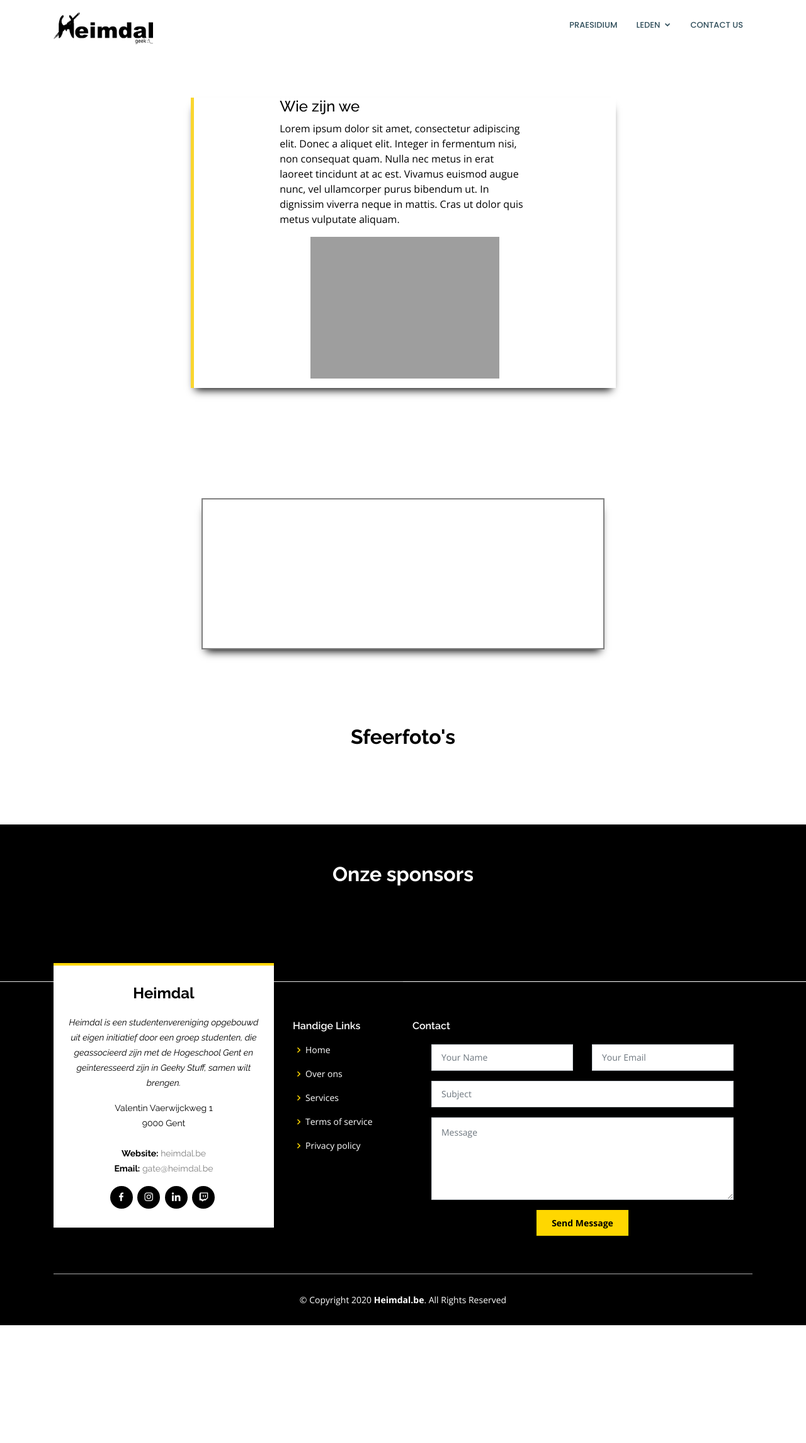
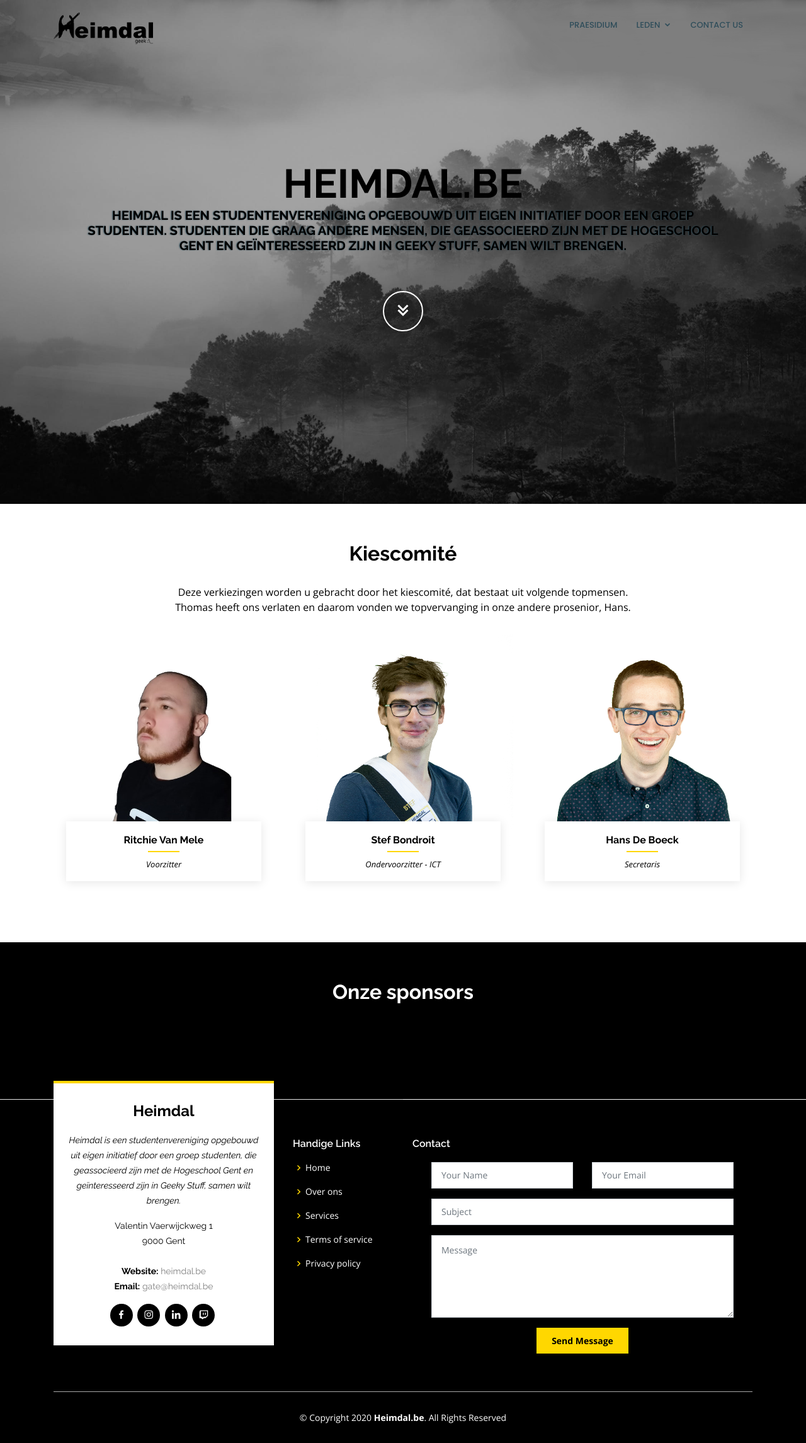
Before and after one commit to Heimdalbe/Jormungandr, a Django app: page / in a window 1280 px wide. Shown: the whole page at 63% size. Before the commit the page ends 2104 px from the top, so only its background shows below. Run offline with Django 3.2, Linux system fonts and the light colour scheme; data that the repository does not hold is empty; some libraries are stand-ins or nearby versions; grey boxes are pictures that could not be loaded.

Commit message:
herstel index

```diff
--- a/Jormungandr/context_processors.py
+++ b/Jormungandr/context_processors.py
@@ -12,8 +12,6 @@
     return {'sponsors': Sponsor.objects.all()}
 
 
-def cms(request):
-    return {'cms': list_to_dict(sorted(CMS.objects.all(), key=lambda s: s.displayorder))}
 
 
 def list_to_dict(pages: List[CMS]):
--- a/Jormungandr/settings/general.py
+++ b/Jormungandr/settings/general.py
@@ -68,7 +68,7 @@
                 'django.contrib.messages.context_processors.messages',
                 'Jormungandr.context_processors.contact_form',
                 'Jormungandr.context_processors.sponsors',
-                'Jormungandr.context_processors.cms'
+
             ],
         },
     },
--- a/Jormungandr/static/css/style.css
+++ b/Jormungandr/static/css/style.css
@@ -355,7 +355,7 @@
 #hero {
   width: 100%;
   height: 100vh;
-  /* background: url("../img/banner test.png") top center;*/
+  background: url("../img/banner test.png") top center;
   background-color: white;
 
   background-size: cover;
@@ -370,7 +370,7 @@
   right: 0;
   display: flex;
   justify-content: center;
-  /*align-items: center;*/
+  align-items: center;
   flex-direction: column;
   text-align: center;
 }
--- a/Jormungandr/templates/Jormungandr/index.html
+++ b/Jormungandr/templates/Jormungandr/index.html
@@ -2,141 +2,69 @@
 {% load static %}
 {% block title %} | Home{% endblock %}
 {% block banner %}
-<section id="" class="main-first">
-    <div class="" data-aos="fade-up">
-        <!--hero-container-->
-        <!--<p>[This site and its content are still under construction.]</p>-->
-        <!--<h1>Heimdal.be - By Students</h1>-->
-        <!--<h2>Heimdal is een studentenvereniging opgebouwd uit eigen initiatief door een groep studenten. Studenten die-->
-        <!--graag andere mensen, die geassocieerd zijn met de Hogeschool Gent en geïnteresseerd zijn in Geeky Stuff,-->
-        <!--samen wilt brengen.</h2>-->
-        <!--<a href="#team" class="btn-get-started scrollto"><i class="bx bx-chevrons-down"></i></a>-->
-
-
-        <div class="outer debug">
-            <div class="inner row justify-content-center">
-                <div class="col-sm-8 col-12">
-                    <h4>Wie zijn we</h4>
-                    <p> Lorem ipsum dolor sit amet, consectetur adipiscing elit. Donec a aliquet elit. Integer in
-                        fermentum
-                        nisi, non consequat quam. Nulla nec metus in erat laoreet tincidunt at ac est. Vivamus euismod
-                        augue
-                        nunc, vel ullamcorper purus bibendum ut. In dignissim viverra neque in mattis. Cras ut dolor
-                        quis
-                        metus
-                        vulputate aliquam.</p>
-
-                </div>
-
-                <img class="schildimg" src="{% static 'img/Schild_Normal.png' %}" alt="Schild">
-
-            </div>
-        </div>
-    </div>
-
-
-    </div>
-</section>
-
-
-<section class="main-box">
-    <div class="eventbox">
-        <!--TODO invullen-->
+<section id="hero">
+    <div class="hero-container" data-aos="fade-up">
+        <h1>Heimdal.be</h1>
+        <h2>Heimdal is een studentenvereniging opgebouwd uit eigen initiatief door een groep studenten. Studenten die graag andere mensen, die geassocieerd zijn met de Hogeschool Gent en geïnteresseerd zijn in Geeky Stuff, samen wilt brengen.</h2>
+        <a href="#team" class="btn-get-started scrollto"><i class="bx bx-chevrons-down"></i></a>
     </div>
 </section>
 {% endblock %}
 {% block body %}
-<!-- ======= Team Section ======= -->
-<section id="team" class="team">
-    <div class="container">
+    <!-- ======= Team Section ======= -->
+    <section id="team" class="team">
+      <div class="container">
 
         <div class="section-title" data-aos="fade-in" data-aos-delay="100">
+          <h2>Kiescomité</h2>
+          <p>Deze verkiezingen worden u gebracht door het kiescomité, dat bestaat uit volgende topmensen.<br> Thomas heeft ons verlaten en daarom vonden we topvervanging in onze andere prosenior, Hans.</p>
+        </div>
 
-            <h2>Sfeerfoto's</h2>
+        <div class="row">
 
-            <!--Carousel-->
+          <div class="col-lg-4 col-md-6">
+            <div class="member" data-aos="fade-up">
+              <div class="pic"><img src="{% static 'img/team/Ritchie.png' %}" class="img-fluid" alt=""></div>
+              <div class="member-info">
+                <h4>Ritchie Van Mele</h4>
+                <span>Voorzitter</span>
+                <div class="social" style="font-style: italic">
+                  "Heimdal is geen drankvereniging"
+                </div>
+              </div>
+            </div>
+          </div>
 
-            <div id="carouselExampleIndicators" class="carousel slide" data-ride="carousel" data-interval="2000">
+          <div class="col-lg-4 col-md-6">
+            <div class="member" data-aos="fade-up" data-aos-delay="150">
+              <div class="pic"><img src="{% static 'img/team/Stef.png' %}" class="img-fluid" alt=""></div>
+              <div class="member-info">
+                <h4>Stef Bondroit</h4>
 
+                <span>Ondervoorzitter - ICT</span>
+                <div class="social" style="font-style: italic">
+                  "u moeder ja!"
+                </div>
+              </div>
+            </div>
+          </div>
 
-                <ol class="carousel-indicators">
-                    {% for number in carousel %}
-
-
-                    <li data-target="#carouselIndicators" data-slide-to="{{ forloop.counter0 }}"
-                        class="{% if forloop.counter0 is 0 %} active {% endif %}"></li>
-
-                    {% endfor %}
-                </ol>
-
-
-                <div class="carousel-inner">
-                    {% for item in carousel %}
-                    <div class="carousel-item {% if forloop.counter0 is 0%} active {% endif %}">
-                        <img class="d-block w-100 carouselItem" src="{{item.link}}"
-                             alt="{{item.name}}">
-                    </div>
-
-                    {% endfor %}
+          <div class="col-lg-4 col-md-6">
+            <div class="member" data-aos="fade-up" data-aos-delay="300">
+              <div class="pic"><img src="{% static 'img/team/Hans.png' %}" class="img-fluid" alt=""></div>
+              <div class="member-info">
+                <h4>Hans De Boeck</h4>
+                <span>Secretaris</span>
+                <div class="social" style="font-style: italic">
+                  "Hanspunt.be for free €€€"
                 </div>
-
+              </div>
             </div>
-
-            <!--End Carousel-->
+          </div>
 
         </div>
-    </div>
-</section><!-- End Team Section -->
 
+      </div>
+    </section><!-- End Team Section -->
 
 {% endblock %}
-
-
-<!--  INSTITUTEN  -->
-
-<!--<div class="section-title" data-aos="fade-in" data-aos-delay="100">-->
-<!--<h2>Onze studenten zijn afkomstig van</h2>-->
-
-
-<!--&lt;!&ndash;TODO Add new logos&ndash;&gt;-->
-
-<!--<div class="row">-->
-<!--<div class="col-md-4 col-sm-6 col-12">-->
-<!--<a href="https://www.hogent.be/" target="_blank">-->
-<!--<img-->
-<!--width="300" height="75"-->
-<!--src="https://heimdal.xcdn.eu/wp-content/uploads/2018/04/hogent-300x75.png"-->
-<!--class="inverted" alt="Hogeschool Gent"-->
-<!--srcset="https://heimdal.xcdn.eu/wp-content/uploads/2018/04/hogent-300x75.png 300w, https://heimdal.xcdn.eu/wp-content/uploads/2018/04/hogent.png 600w"-->
-<!--sizes="(max-width: 300px) 100vw, 300px">-->
-<!--</a>-->
-<!--</div>-->
-<!--<div class="col-md-4 col-sm-6 col-12">-->
-<!--<a href="https://schoolofartsgent.be/en/" target="_blank">-->
-<!--<img width="211" height="150"-->
-<!--src="https://heimdal.xcdn.eu/wp-content/uploads/2018/04/kask-1.png"-->
-<!--class=inverted"-->
-<!--alt="School Of Arts Gent">-->
-<!--</a>-->
-<!--</div>-->
-<!--<div class="col-md-4 col-sm-6 col-12">-->
-<!--<a href="https://www.ugent.be/" target="_blank">-->
-<!--<img width="193" height="150"-->
-<!--src="https://heimdal.xcdn.eu/wp-content/uploads/2018/04/universiteit-1.png"-->
-<!--class="inverted"-->
-<!--alt="Universiteit Gent">-->
-<!--</a>-->
-<!--</div>-->
-<!--<div class="col-md-4 col-sm-6 col-12">-->
-<!--<a href="https://www.arteveldehogeschool.be/" target="_blank">-->
-<!--<img width="300" height="141"-->
-<!--src="https://heimdal.xcdn.eu/wp-content/uploads/2018/04/artevelde-1-300x141.png"-->
-<!--class="inverted"-->
-<!--alt="Artevelde Hogeschool"-->
-<!--srcset="https://heimdal.xcdn.eu/wp-content/uploads/2018/04/artevelde-1-300x141.png 300w, https://heimdal.xcdn.eu/wp-content/uploads/2018/04/artevelde-1.png 320w"-->
-<!--sizes="(max-width: 300px) 100vw, 300px">-->
-<!--</a>-->
-<!--</div>-->
-<!--</div>-->
-
-<!--</div>-->
```
